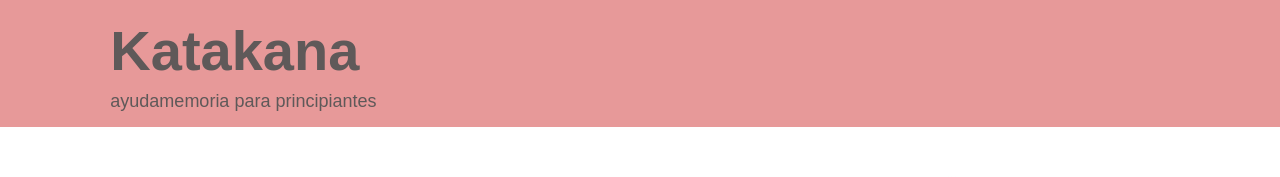
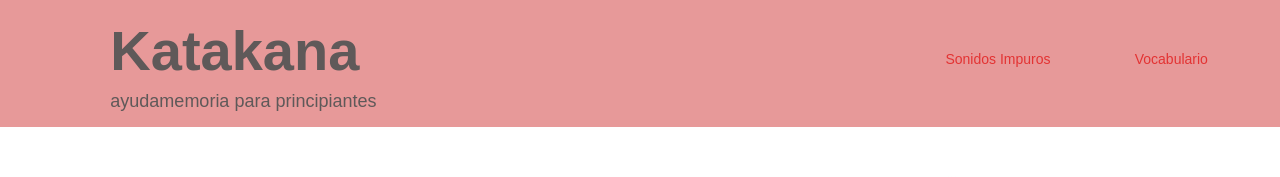
Before and after one commit to carlasophiet/pagina-japones, a plain HTML site: page html/k-ejercicios.html in a window 1280 px wide. Shown: the top 177 px of the page. Drawn offline with Linux system fonts and the light colour scheme; a web font is replaced by a local one.

Commit message:
unificacion header

```diff
--- a/html/k-ejercicios.html
+++ b/html/k-ejercicios.html
@@ -24,6 +24,12 @@
 					<h1>Katakana</h1>
 					<h4>ayudamemoria para principiantes</h4>
 				</div>
+        <div class="costado col-xs-12 col-sm-12 col-md-4">
+          <ul>
+            <li><a href="html/k-sonidosImpuros.html">Sonidos Impuros</a></li>
+            <li><a href="html/k-vocabulario.html">Vocabulario</a></li>
+          </ul>
+        </div>
 			</header><!--TERMINA HEADER-->
 		</div><!--termina ROW de header-->
 		<section class= "ejercicios-contenedor">
```
Also changed, not shown: html/k-vocabulario.html (+6 -0 lines).
